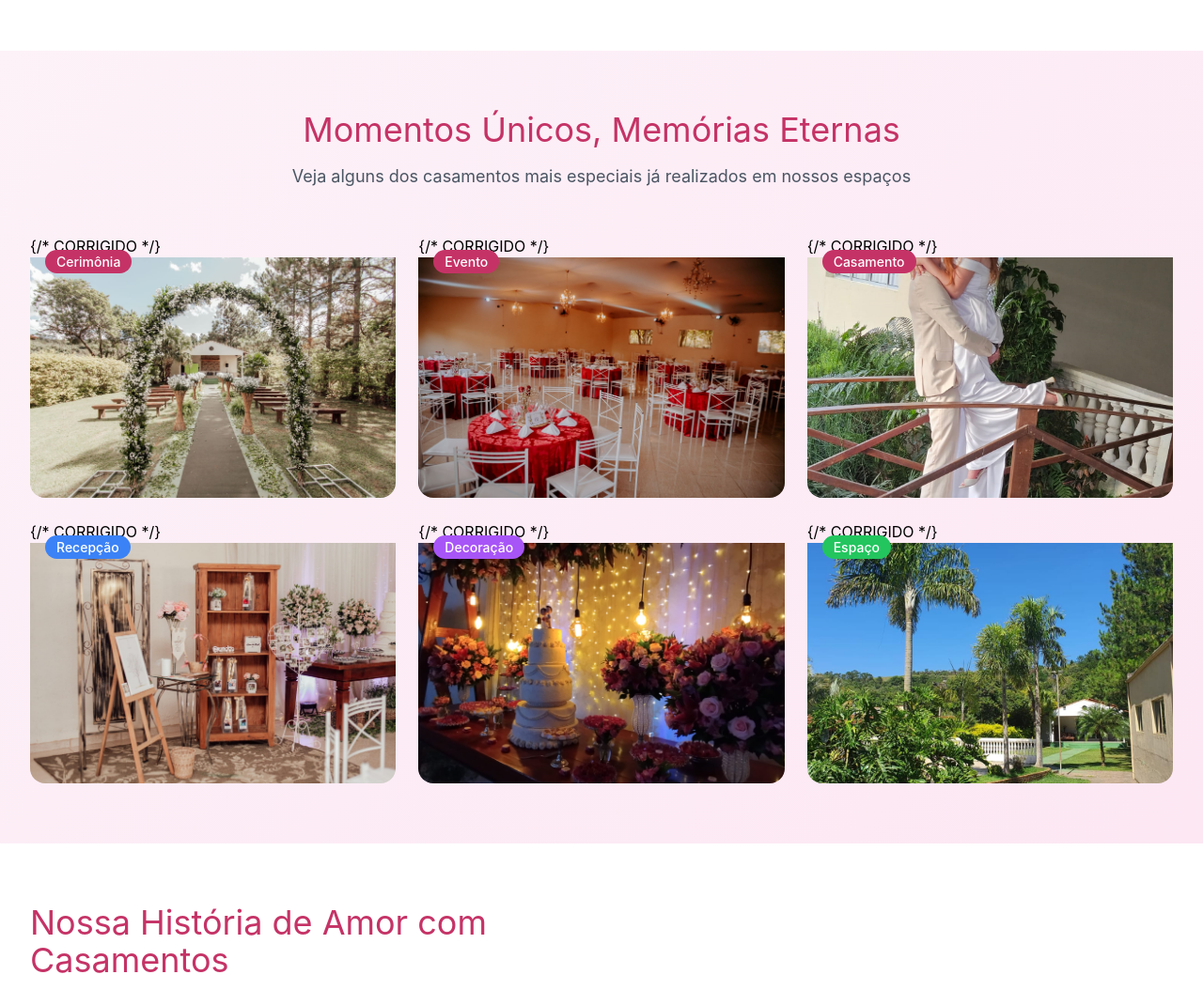
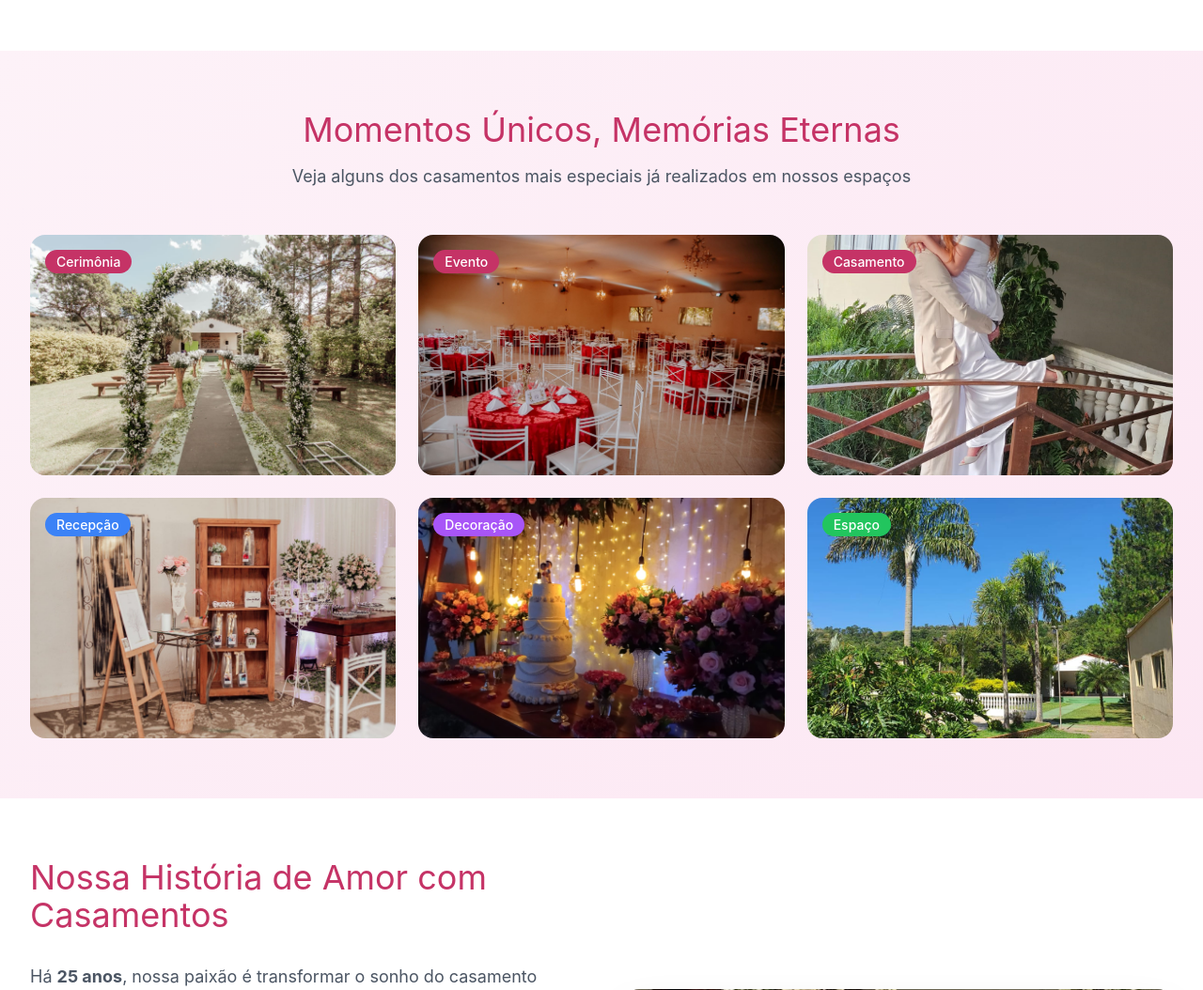
Before and after one commit to yiguinn/projetoEstancia, a PHP site: page / in a window 1280 px wide. Shown: the part 1438-2492 px from the top of the page at 94% size. Run offline with PHP 8.4, Linux system fonts and the light colour scheme; data comes from the database, SQL or seed files in the repository; grey boxes labelled with a size stand in for pictures from a placeholder-image service; data that the repository does not hold is empty; some libraries are stand-ins or nearby versions; some web fonts are replaced.

Commit message:
minor changes

```diff
--- a/view/index.php
+++ b/view/index.php
@@ -187,7 +187,7 @@ include_once("headerIndex.php");
         <?php /* Gallery Grid */ ?>
         <div class="grid md:grid-cols-3 gap-6">
             <?php /* Gallery Item 1 */ ?>
-            <a href="/galeria/cerimonia" class="relative group overflow-hidden rounded-2xl"> {/* CORRIGIDO */}
+            <a href="/galeria/cerimonia" class="relative group overflow-hidden rounded-2xl">
                 <img src="view/imagens/img2.png" alt="Cerimônia" class="w-full h-64 object-cover transition-transform group-hover:scale-110">
                 <div class="gallery-overlay absolute inset-0 opacity-0 group-hover:opacity-100 transition-opacity flex items-center justify-center">
                     <span class="bg-white text-rosa-vibrante px-3 py-1 rounded-full text-sm font-medium">Cerimônia</span>
@@ -198,7 +198,7 @@ include_once("headerIndex.php");
             </a>
 
             <?php /* Gallery Item 2 */ ?>
-            <a href="/galeria/evento" class="relative group overflow-hidden rounded-2xl"> {/* CORRIGIDO */}
+            <a href="/galeria/evento" class="relative group overflow-hidden rounded-2xl">
                 <img src="view/imagens/img4.png" alt="Evento" class="w-full h-64 object-cover transition-transform group-hover:scale-110">
                 <div class="gallery-overlay absolute inset-0 opacity-0 group-hover:opacity-100 transition-opacity flex items-center justify-center">
                     <span class="bg-white text-rosa-vibrante px-3 py-1 rounded-full text-sm font-medium">Evento</span>
@@ -209,7 +209,7 @@ include_once("headerIndex.php");
             </a>
 
             <?php /* Gallery Item 3 */ ?>
-            <a href="/galeria/casamento" class="relative group overflow-hidden rounded-2xl"> {/* CORRIGIDO */}
+            <a href="/galeria/casamento" class="relative group overflow-hidden rounded-2xl">
                 <img src="view/imagens/img3.png" alt="Casamento" class="w-full h-64 object-cover transition-transform group-hover:scale-110">
                 <div class="gallery-overlay absolute inset-0 opacity-0 group-hover:opacity-100 transition-opacity flex items-center justify-center">
                     <span class="bg-white text-rosa-vibrante px-3 py-1 rounded-full text-sm font-medium">Casamento</span>
@@ -220,7 +220,7 @@ include_once("headerIndex.php");
             </a>
 
             <?php /* Gallery Item 4 */ ?>
-            <a href="/galeria/recepcao" class="relative group overflow-hidden rounded-2xl"> {/* CORRIGIDO */}
+            <a href="/galeria/recepcao" class="relative group overflow-hidden rounded-2xl">
                 <img src="view/imagens/img6.png" alt="Recepção" class="w-full h-64 object-cover transition-transform group-hover:scale-110">
                 <div class="gallery-overlay absolute inset-0 opacity-0 group-hover:opacity-100 transition-opacity flex items-center justify-center">
                     <span class="bg-white text-rosa-vibrante px-3 py-1 rounded-full text-sm font-medium">Recepção</span>
@@ -231,7 +231,7 @@ include_once("headerIndex.php");
             </a>
 
             <?php /* Gallery Item 5 */ ?>
-            <a href="/galeria/decoracao" class="relative group overflow-hidden rounded-2xl"> {/* CORRIGIDO */}
+            <a href="/galeria/decoracao" class="relative group overflow-hidden rounded-2xl">
                 <img src="view/imagens/img1.png" alt="Decoração" class="w-full h-64 object-cover transition-transform group-hover:scale-110">
                 <div class="gallery-overlay absolute inset-0 opacity-0 group-hover:opacity-100 transition-opacity flex items-center justify-center">
                     <span class="bg-white text-rosa-vibrante px-3 py-1 rounded-full text-sm font-medium">Decoração</span>
@@ -242,7 +242,7 @@ include_once("headerIndex.php");
             </a>
 
             <?php /* Gallery Item 6 */ ?>
-            <a href="/galeria/espaco" class="relative group overflow-hidden rounded-2xl"> {/* CORRIGIDO */}
+            <a href="/galeria/espaco" class="relative group overflow-hidden rounded-2xl">
                 <img src="view/imagens/img5.png" alt="Espaço" class="w-full h-64 object-cover transition-transform group-hover:scale-110">
                 <div class="gallery-overlay absolute inset-0 opacity-0 group-hover:opacity-100 transition-opacity flex items-center justify-center">
                     <span class="bg-white text-rosa-vibrante px-3 py-1 rounded-full text-sm font-medium">Espaço</span>
```
